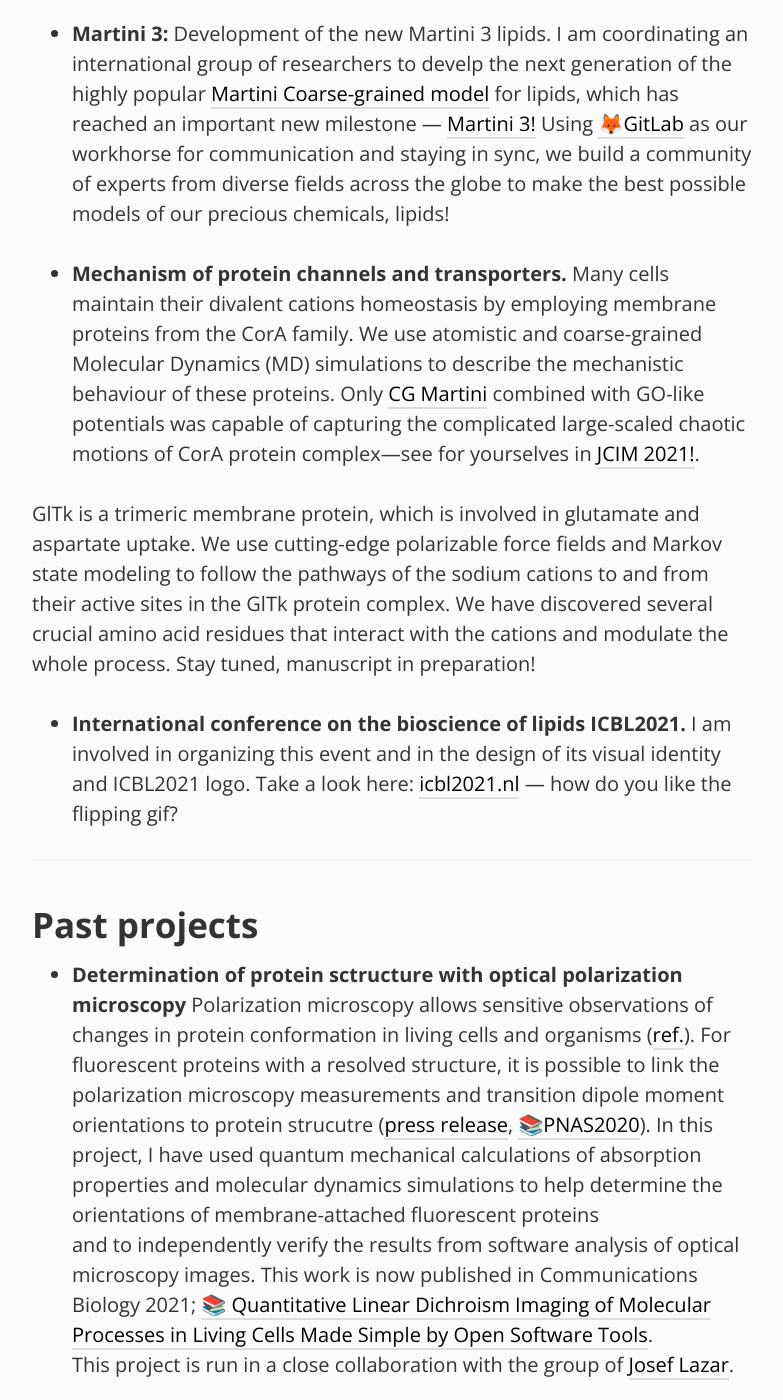
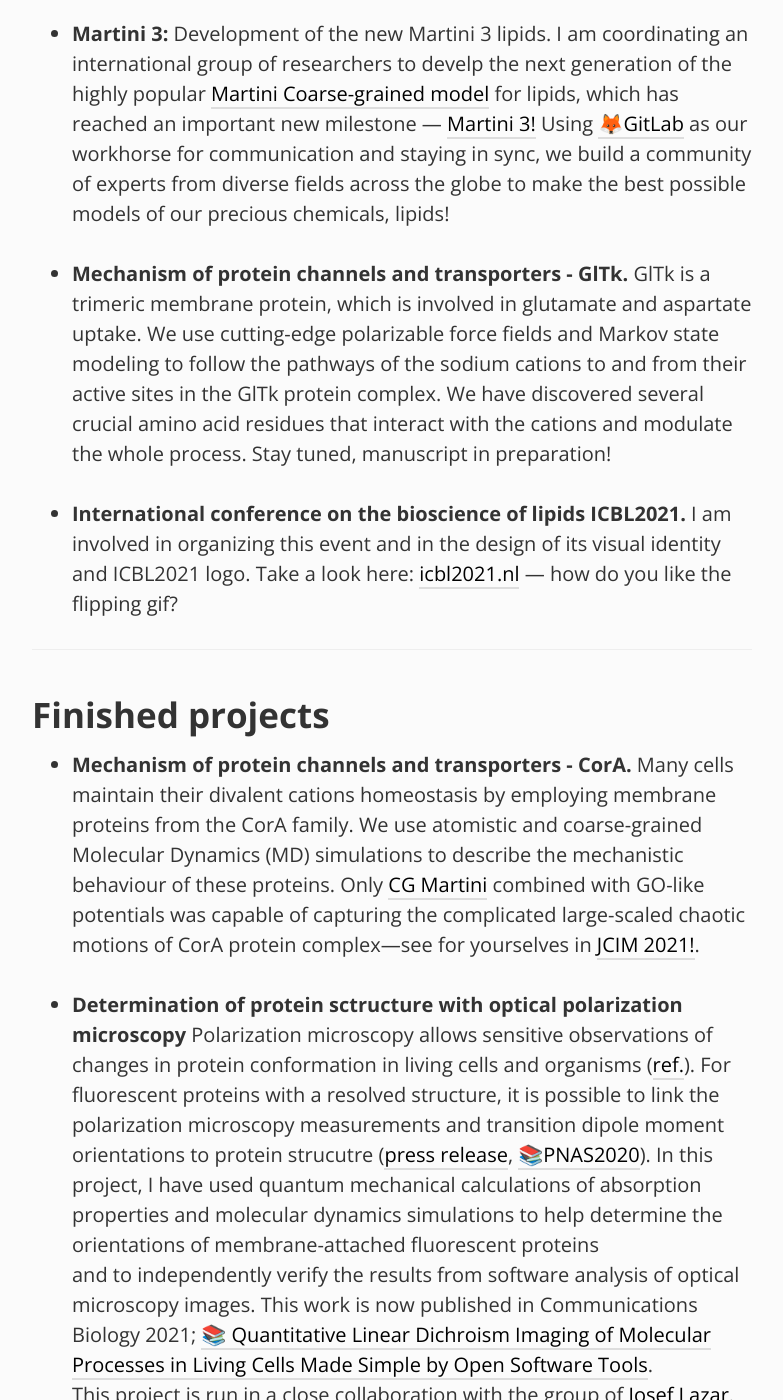
Before and after one commit to jmelcr/jmelcr.github.io, a Jekyll site: the page built from projects.md, in a window 1280 px wide and 1400 px high, scrolled down 1603 px. Shown: the whole window, without its empty margins (248-1031 px from the left). Built offline with Jekyll 4.4.1, drawn with Linux system fonts in a browser that asks for light colours; comment, search, counter and statistics services are not loaded; part of the change alters nothing that is shown.

Commit message:
Small update to the projects

```diff
--- a/projects.md
+++ b/projects.md
@@ -73,18 +73,7 @@ we build a community of experts from diverse fields across the globe
 to make the best possible models of our precious chemicals, lipids!
 
 
-- **Mechanism of protein channels and transporters.**
-Many cells maintain their divalent cations homeostasis
-by employing membrane proteins from the CorA family.
-We use atomistic and coarse-grained Molecular Dynamics (MD) simulations
-to describe the mechanistic behaviour of these proteins.
-Only [CG Martini](https://doi.org/10.1038/s41592-021-01098-3)
-combined with GO-like potentials
-was capable of capturing the complicated large-scaled chaotic motions
-of CorA protein complex—see for yourselves
-in [JCIM 2021!](https://doi.org/10.1021/acs.jcim.1c00261).
-
-
+- **Mechanism of protein channels and transporters - GlTk.**
 GlTk is a trimeric membrane protein,
 which is involved in glutamate and aspartate uptake.
 We use cutting-edge polarizable force fields and Markov state modeling
@@ -109,7 +98,21 @@ how do you like the flipping gif?
 
 
 
-# Past projects
+# Finished projects
+
+
+- **Mechanism of protein channels and transporters - CorA.**
+Many cells maintain their divalent cations homeostasis
+by employing membrane proteins from the CorA family.
+We use atomistic and coarse-grained Molecular Dynamics (MD) simulations
+to describe the mechanistic behaviour of these proteins.
+Only [CG Martini](https://doi.org/10.1038/s41592-021-01098-3)
+combined with GO-like potentials
+was capable of capturing the complicated large-scaled chaotic motions
+of CorA protein complex—see for yourselves
+in [JCIM 2021!](https://doi.org/10.1021/acs.jcim.1c00261).
+
+
 
 
 - **Determination of protein sctructure with optical polarization microscopy**
```
